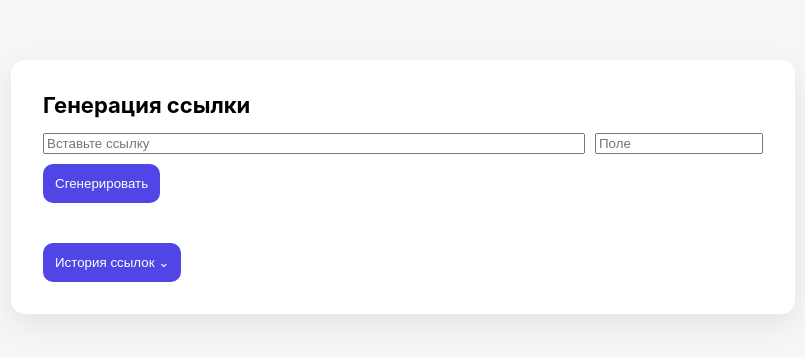
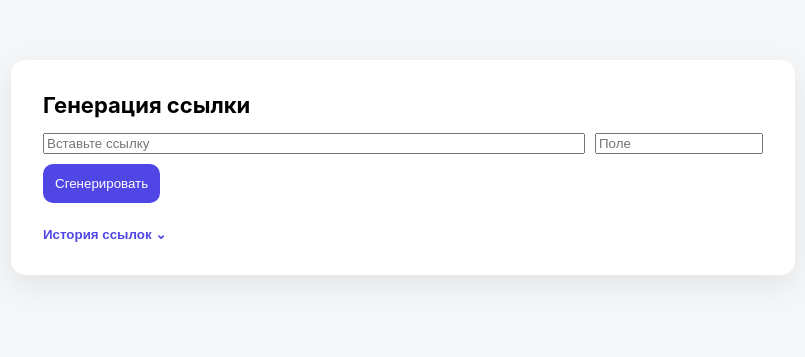
Before and after one commit to sergymarco25-hub/one-time-link, a FastAPI app: template templates/index.html in a window 1280 px wide. Shown: the top 357 px of the page, without its empty margins (237-1042 px from the left). Run offline with FastAPI, Linux system fonts and the light colour scheme; the template is opened without the code that fills it, so the values that code supplies are empty.

Commit message:
Update index.html

```diff
--- a/templates/index.html
+++ b/templates/index.html
@@ -25,6 +25,7 @@ h1 {
   font-size: 22px;
 }
 
+/* ===== ФОРМА ===== */
 .form-row {
   display: flex;
   gap: 10px;
@@ -45,6 +46,7 @@ input.client { max-width: 160px; }
   margin-top: 12px;
 }
 
+/* ===== КНОПКИ ===== */
 button {
   margin-top: 10px;
   padding: 12px;
@@ -53,38 +55,64 @@ button {
   background: #4f46e5;
   color: #fff;
   cursor: pointer;
-  transition: transform .12s ease, box-shadow .12s ease;
+  transition: transform 0.12s ease, box-shadow 0.12s ease;
 }
 
 button:active {
   transform: scale(0.96);
-  box-shadow: inset 0 4px 10px rgba(0,0,0,.15);
+  box-shadow: 0 4px 10px rgba(0,0,0,0.15) inset;
 }
 
 .copy-btn {
   background: linear-gradient(135deg, #16a34a, #22c55e);
 }
 
-/* pulse */
+/* анимация клика */
 @keyframes pulse {
   0% { transform: scale(1); }
   50% { transform: scale(1.04); }
   100% { transform: scale(1); }
 }
-button.pulse { animation: pulse .3s ease; }
 
-.history { margin-top: 30px; }
+button.pulse {
+  animation: pulse 0.3s ease;
+}
+
+/* ===== КНОПКА ИСТОРИИ ===== */
+.toggle-history {
+  margin-top: 24px;
+  background: transparent;
+  color: #4f46e5;
+  font-weight: 600;
+  padding: 0;
+}
+
+#arrow {
+  display: inline-block;
+  transition: transform 0.2s ease;
+}
+
+/* ===== ИСТОРИЯ ===== */
+.history {
+  margin-top: 20px;
+}
+
+.hidden {
+  display: none;
+}
 
 .history-item {
   display: flex;
+  align-items: flex-start;
   padding: 10px;
   border-radius: 8px;
   margin-bottom: 8px;
 }
 
 .row-active {
-  background: #ecfdf5;
+  background-color: #ecfdf5;
   border-left: 4px solid #22c55e;
+  padding-left: 10px;
 }
 
 .status-dot {
@@ -113,8 +141,18 @@ button.pulse { animation: pulse .3s ease; }
 
 <form method="post" action="/create">
   <div class="form-row">
-    <input class="main" id="targetInput" name="target_url" placeholder="Вставьте ссылку" required>
-    <input class="client" name="client" placeholder="Поле">
+    <input
+      class="main"
+      id="targetInput"
+      name="target_url"
+      placeholder="Вставьте ссылку"
+      required
+    >
+    <input
+      class="client"
+      name="client"
+      placeholder="Поле"
+    >
   </div>
   <button type="submit">Сгенерировать</button>
 </form>
@@ -124,22 +162,28 @@ button.pulse { animation: pulse .3s ease; }
 <button class="copy-btn" onclick="copyLink()">Скопировать</button>
 {% endif %}
 
-<div class="history hidden" id="historyBlock">
-  <button class="toggle-history" onclick="toggleHistory()">
+<button class="toggle-history" onclick="toggleHistory()">
   История ссылок <span id="arrow">⌄</span>
 </button>
+
+<div class="history hidden" id="historyBlock">
 {% for code, item in links.items() %}
-<div class="history-item {% if item.state != 'NEW' %}row-active{% endif %}">
+<div class="history-item {% if item.state == 'OPENED' or item.state == 'USED' %}row-active{% endif %}">
   <span class="status-dot
     {% if item.state == 'NEW' %}status-new
     {% elif item.state == 'OPENED' %}status-opened
-    {% else %}status-used{% endif %}">
+    {% elif item.state == 'USED' %}status-used
+    {% endif %}">
   </span>
+
   <div>
-    <div>{{ request.base_url }}l/{{ code }}{% if item.client %} — <b>{{ item.client }}</b>{% endif %}</div>
+    <div>
+      {{ request.base_url }}l/{{ code }}
+      {% if item.client %} — <b>{{ item.client }}</b>{% endif %}
+    </div>
     <div class="history-time">Создана: {{ item.created_at }}</div>
     {% if item.opened_at %}
-      <div class="history-time">Открыта: {{ item.opened_at }}</div>
+    <div class="history-time">Открыта: {{ item.opened_at }}</div>
     {% endif %}
   </div>
 </div>
@@ -148,7 +192,7 @@ button.pulse { animation: pulse .3s ease; }
 </div>
 
 <script>
-// анимация кнопок
+/* ===== АНИМАЦИЯ КНОПОК ===== */
 document.querySelectorAll("button").forEach(btn => {
   btn.addEventListener("click", () => {
     btn.classList.remove("pulse");
@@ -157,35 +201,15 @@ document.querySelectorAll("button").forEach(btn => {
   });
 });
 
-// копирование
+/* ===== КОПИРОВАНИЕ ===== */
 function copyLink() {
   const input = document.getElementById("generatedLink");
   if (!input) return;
   input.select();
   document.execCommand("copy");
-  input.style.background = "#dcfce7";
-  setTimeout(() => input.style.background = "", 300);
 }
 
-// sessionStorage — ОДНА ВКЛАДКА
-{% if link %}
-sessionStorage.setItem("generatedLink", "{{ link }}");
-{% endif %}
-
-const saved = sessionStorage.getItem("generatedLink");
-if (saved && document.getElementById("generatedLink")) {
-  document.getElementById("generatedLink").value = saved;
-}
-
-const target = document.getElementById("targetInput");
-if (target) {
-  const t = sessionStorage.getItem("target_url");
-  if (t) target.value = t;
-  target.addEventListener("input", () => {
-    sessionStorage.setItem("target_url", target.value);
-  });
-}
-<script>
+/* ===== ИСТОРИЯ (СОХРАНЕНИЕ СОСТОЯНИЯ) ===== */
 function toggleHistory() {
   const block = document.getElementById("historyBlock");
   const arrow = document.getElementById("arrow");
@@ -203,16 +227,23 @@ function toggleHistory() {
   }
 }
 
-/* восстановление состояния */
 document.addEventListener("DOMContentLoaded", () => {
   const block = document.getElementById("historyBlock");
   const arrow = document.getElementById("arrow");
 
-  const saved = sessionStorage.getItem("history_open");
-  if (saved === "1") {
+  if (sessionStorage.getItem("history_open") === "1") {
     block.classList.remove("hidden");
     arrow.style.transform = "rotate(180deg)";
   }
+
+  const target = sessionStorage.getItem("target_url");
+  if (target) {
+    document.getElementById("targetInput").value = target;
+  }
+});
+
+document.getElementById("targetInput")?.addEventListener("input", e => {
+  sessionStorage.setItem("target_url", e.target.value);
 });
 </script>
 
```
